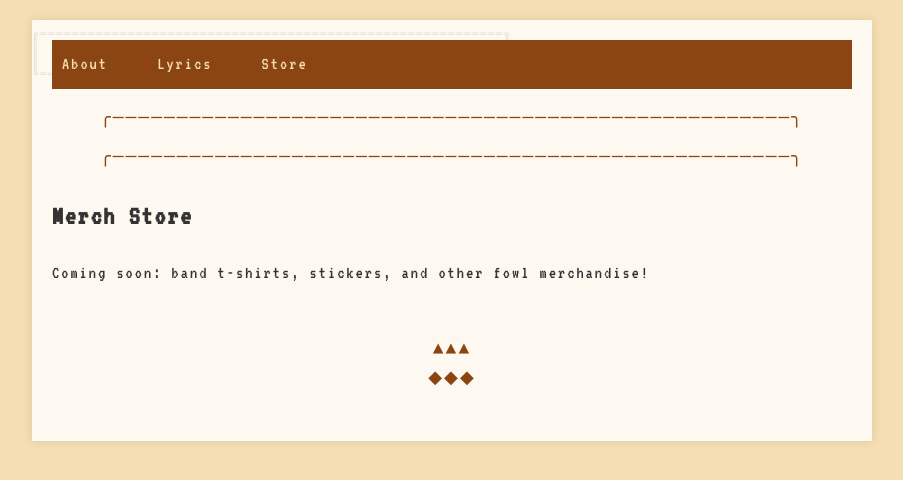
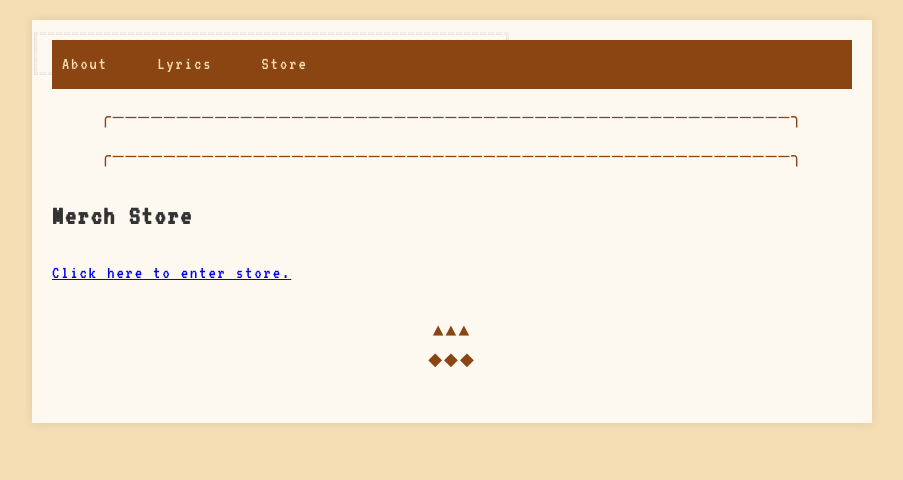
Before and after one commit to rpostrowski/fowlmouth-website, a plain HTML site: page index.html in a window 1280 px wide. Both pictures are taken after a click on the link "Store". Shown: the whole page, without its empty margins (188-1091 px from the left). Drawn offline with Linux system fonts and the light colour scheme.

Commit message:
Update index.html

```diff
--- a/index.html
+++ b/index.html
@@ -125,7 +125,7 @@
 
         <div id="store" class="content" style="display:none;">
             <h2>Merch Store</h2>
-            <p>Coming soon: band t-shirts, stickers, and other fowl merchandise!</p>
+            <a href="https://fowlmouthband.bandcamp.com/merch">Click here to enter store.</a>
             <div class="ascii-art">
 ▲▲▲
 ◆◆◆
```
